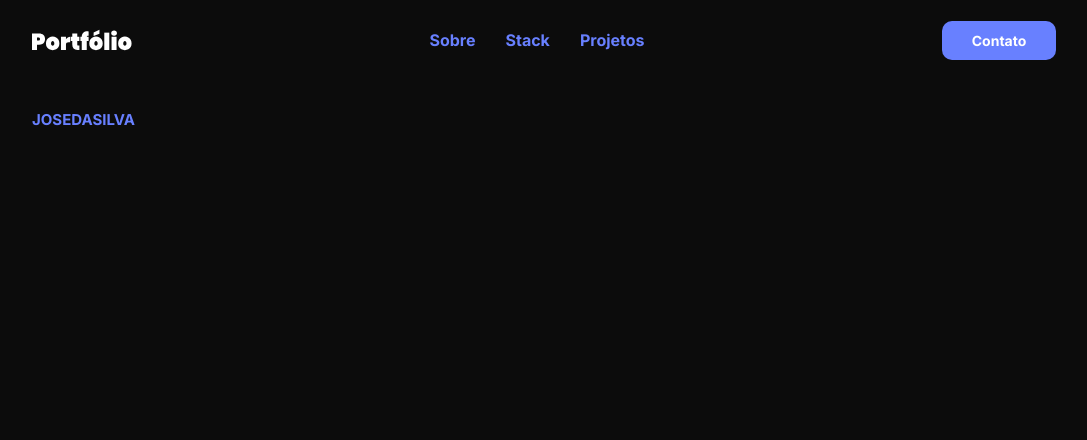
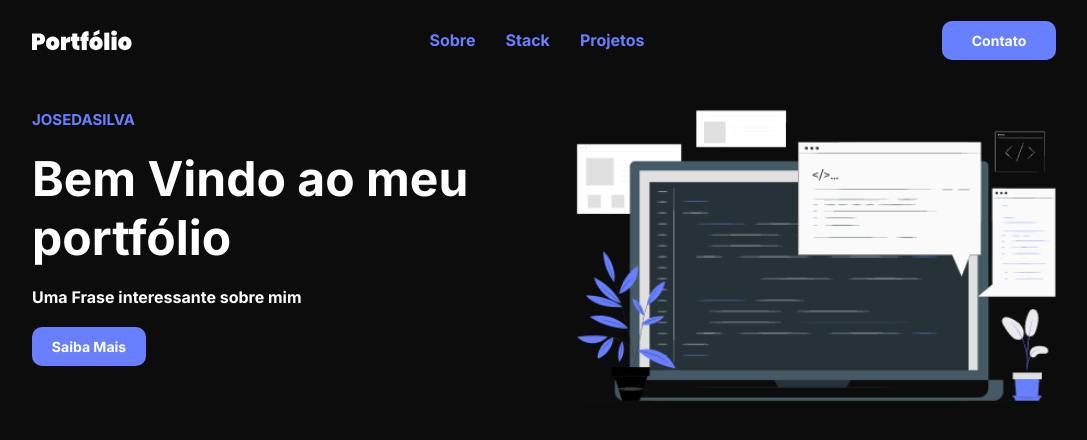
Before and after one commit to MathGoOli-Frontend/m3-s1-entrega-portfolio-template-MathGoOli, a React (Vite) app: page / in a window 1280 px wide. Shown: the top 440 px of the page, without its empty margins (96-1183 px from the left). Built offline with nearby package versions, Linux system fonts and the light colour scheme.

Commit message:
feat welcome component

```diff
--- a/src/components/Welcome/index.jsx
+++ b/src/components/Welcome/index.jsx
@@ -1,14 +1,18 @@
 import style from "./style.module.css"
-
+import {AncorButton} from "../../fragments/AncorButton/index.jsx"
+import img from "../../assets/banner-img.png"
 
 export const Welcome = () =>{
     return(
-        <section id="welcome">
-            <div>
+        <section id="welcome" className={style.welcome}>
+            <div className={style.card}>
                <h2 className={style.autor__name}>JOSEDASILVA</h2>
+               <h1 className="title-1">Bem Vindo ao meu portfólio</h1>
+               <p>Uma Frase interessante sobre mim</p>
+               <AncorButton>Saiba Mais</AncorButton>
             </div>
-            <div>
-
+            <div className={style.card}>
+                <img className={style.welcome__image} src={img} alt="" />
             </div>
         </section>
     )
--- a/src/components/Welcome/style.module.css
+++ b/src/components/Welcome/style.module.css
@@ -2,3 +2,23 @@
     color: var(--color-purple);
     font-size: 1.5rem;
 }
+
+.welcome{
+    display: flex;
+    justify-content: space-between;
+    flex-wrap: wrap;
+}
+
+.card {
+    width: 48rem;
+
+    display: flex;
+    flex-direction: column;
+    gap: 2rem;
+
+    margin-bottom: 4rem;
+}
+
+.welcome__image{
+    width: 48rem;
+}
--- a/src/fragments/AncorButton/index.jsx
+++ b/src/fragments/AncorButton/index.jsx
@@ -1,4 +1,3 @@
-import { Children } from "react"
 import style from "./style.module.css"
 
 export const AncorButton = ({children, url}) =>{
```
